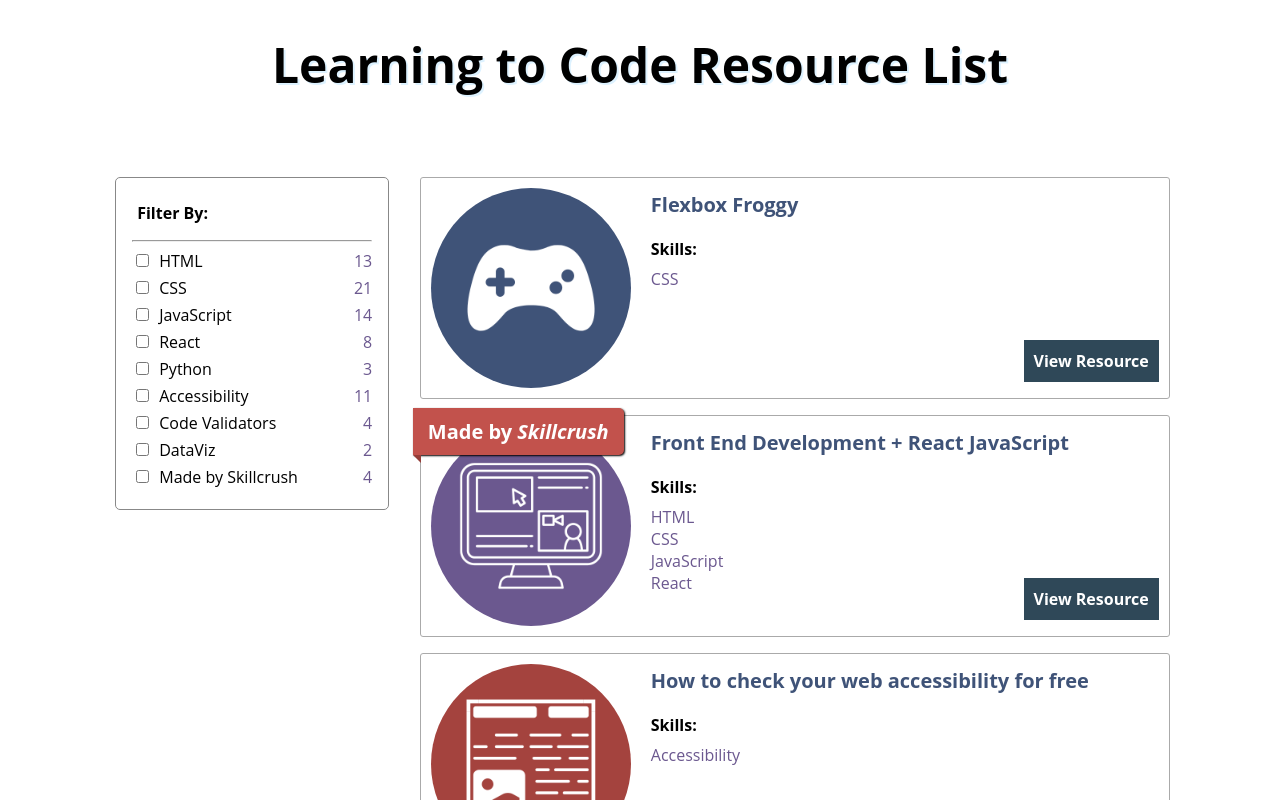
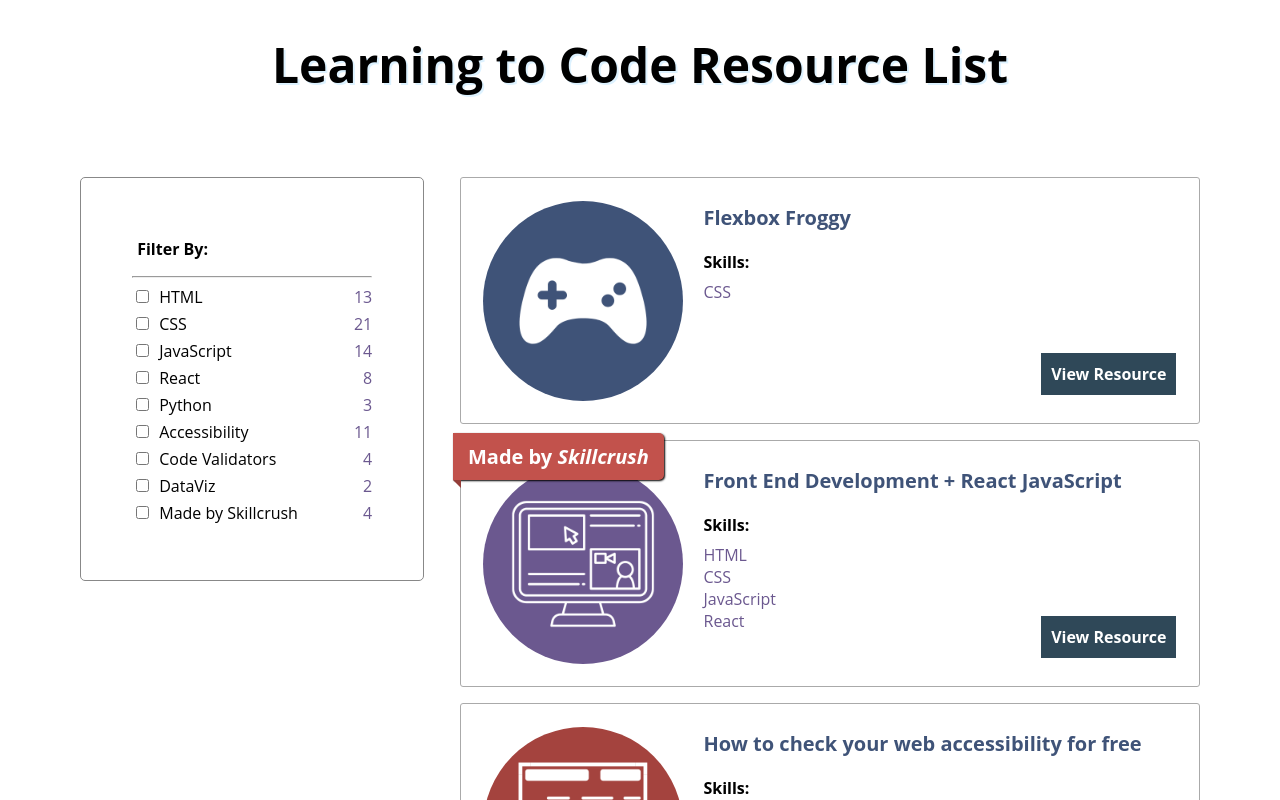
Before and after one commit to alison-ah/learning-to-code-resource-list-with-filter, a React (Create React App) app: page / in a window 1280 px wide. Shown: the top 800 px of the page. Built offline with nearby package versions, Linux system fonts and the light colour scheme.

Commit message:
Added hidden h2 above resources, revised spacing

```diff
--- a/src/App.js
+++ b/src/App.js
@@ -28,6 +28,7 @@
             selectedFilters={this.state.selectedFilters}
             toggleFilter={this.toggleFilter}
           />
+          <h2 className="sr-only">Resources</h2>
           <Resource selectedFilters={this.state.selectedFilters} />
         </div>
         <Footer />
--- a/src/styles.css
+++ b/src/styles.css
@@ -59,11 +59,10 @@
 }
 ul {
   padding: 0px;
-  width: 350px;
 }
 .resource {
-  padding: 10px;
-  margin: 16px 0;
+  padding: 3%;
+  margin: 16px 5px;
   display: flex;
   position: relative;
   cursor: pointer;
@@ -159,10 +158,10 @@
 
 /* filters list */
 .filters {
-  width: 300px;
+  width: 250px;
   border: 1px solid #888;
   border-radius: 5px;
-  padding: 16px;
+  padding: 4%;
   margin: 16px 10px;
 }
 .filters__header {
@@ -178,7 +177,7 @@
   display: flex;
   justify-content: space-between;
   margin: 5px 0;
-  width: 290px;
+  width: 240px;
 }
 .filter__checkbox {
   margin-right: 10px;
```
